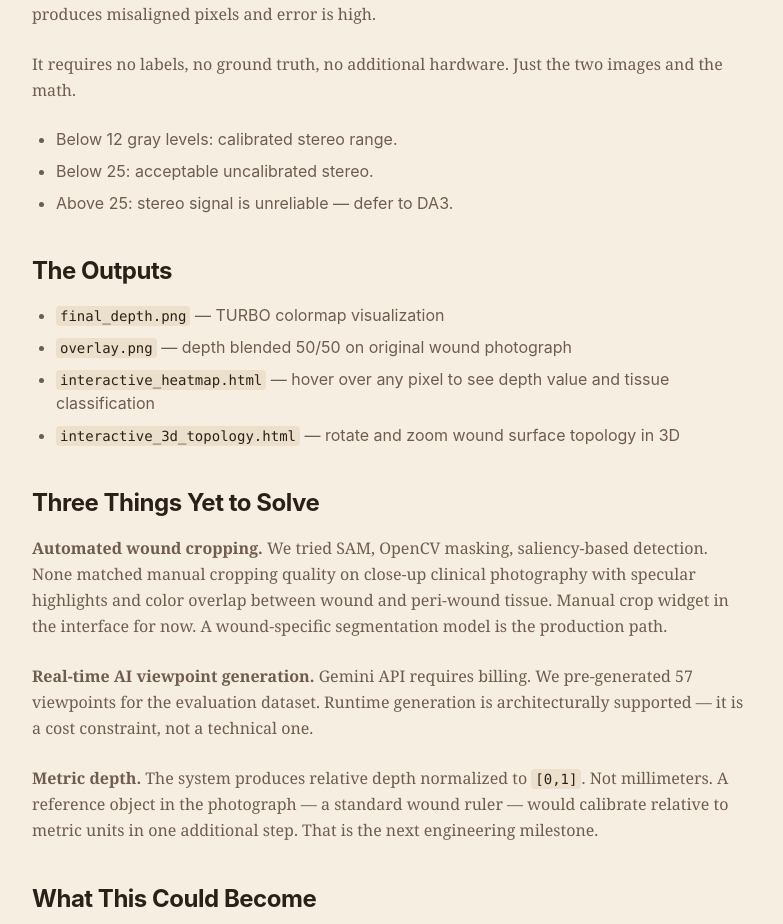
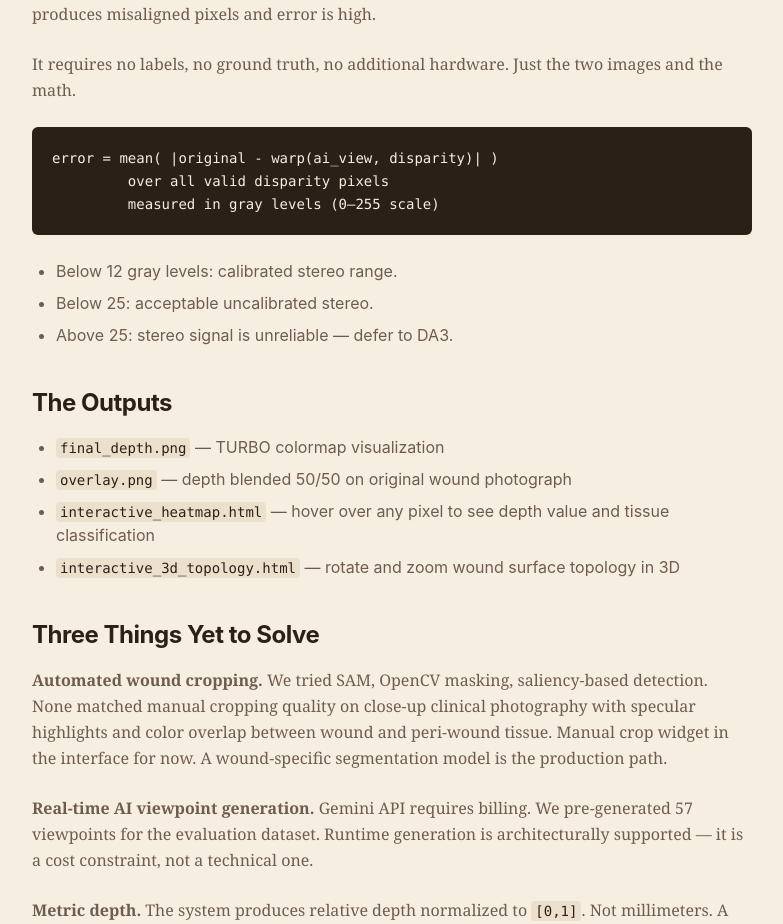
Before and after one commit to Ibtesam-Hussain/portfolio, a Next.js app: page /notes/hybrid-depth-estimation in a window 1280 px wide. Shown: the part 5570-6494 px from the top of the page, without its empty margins (248-1031 px from the left). Built offline with nearby package versions, Linux system fonts and the light colour scheme.

Commit message:
fix build issue

```diff
--- a/app/notes/[slug]/page.tsx
+++ b/app/notes/[slug]/page.tsx
@@ -80,11 +80,11 @@ export default async function NotePage({ params }: Props) {
                   {children}
                 </blockquote>
               ),
-              pre: ({ children }) => {
+              pre: ({ children }) => (
                   <pre className="mb-6 overflow-x-auto rounded-md bg-ink p-5 font-mono text-sm leading-relaxed text-paper">
                     {children}
                   </pre>
-              },
+              ),
               code: ({ children, className }) => (
                 <code className={className ?? 'rounded bg-paper-dim px-1 py-0.5 text-sm text-ink'}>
                   {children}
```
